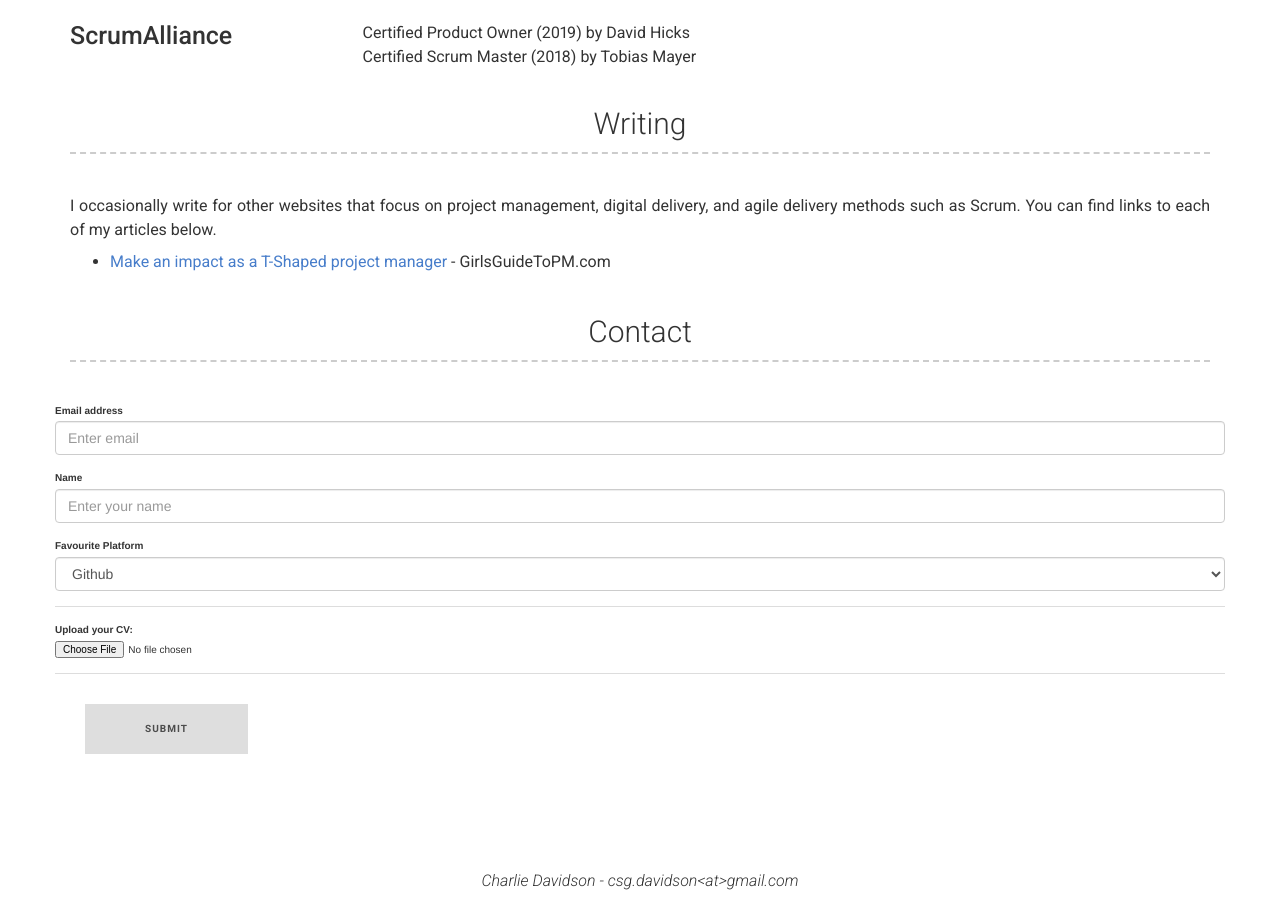
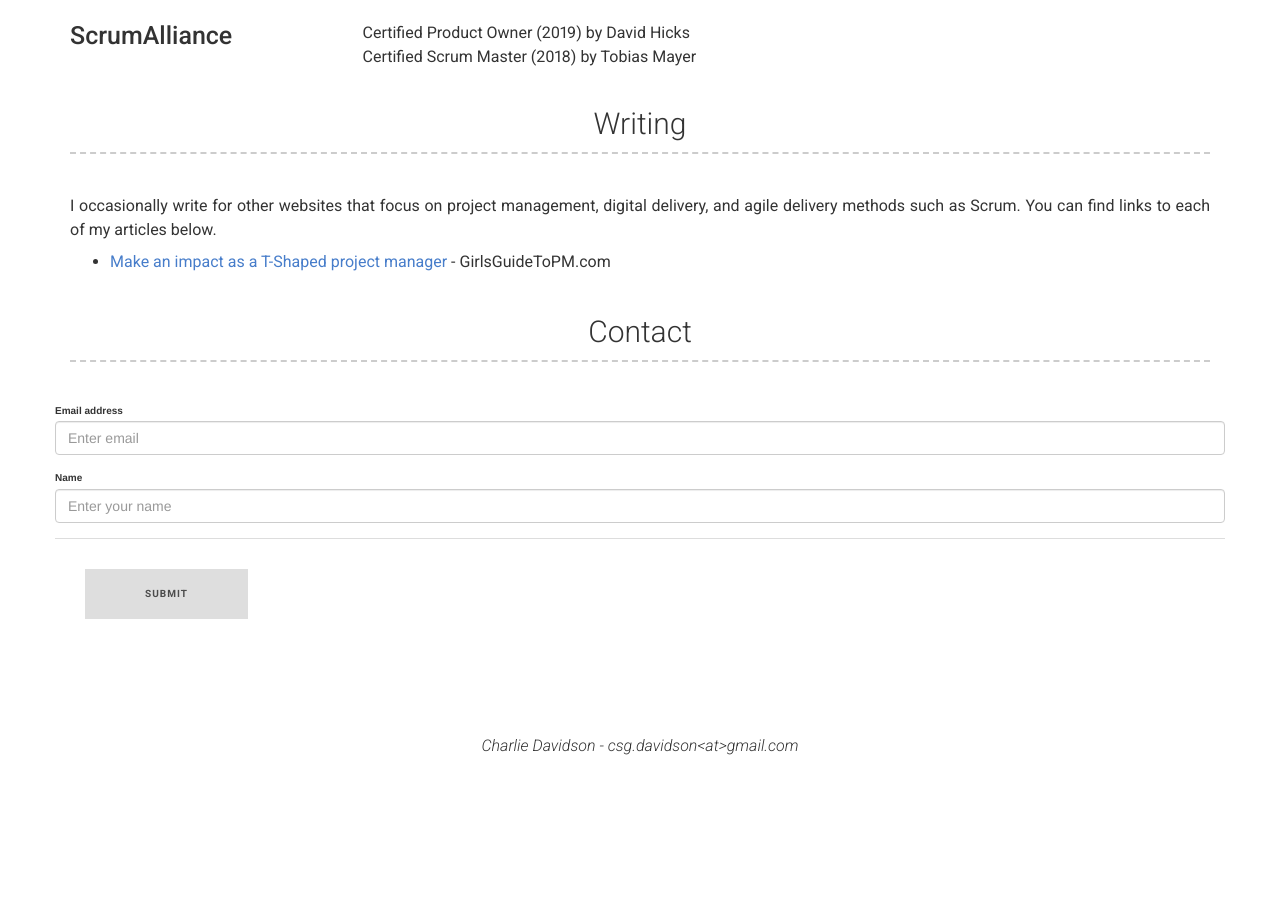
Before and after one commit to csgdavidson/Charlie-Davidson2, a Jekyll site: the page built from index.md, in a window 1280 px wide and 900 px high, scrolled down 1317 px. Built offline with Jekyll 4.4.1, drawn with Linux system fonts in a browser that asks for light colours; nearby versions of some CDN libraries; after the commit the page ends 2083 px from its top, so only the background shows below that.

Commit message:
Update contact.html

```diff
--- a/_includes/contact.html
+++ b/_includes/contact.html
@@ -14,19 +14,6 @@
             <label for="exampleInputName">Name</label>
             <input type="text" name="name" class="form-control" id="exampleInputName" placeholder="Enter your name" required="required">
           </div>
-          <div class="form-group">
-            <label for="exampleFormControlSelect1">Favourite Platform</label>
-            <select class="form-control" id="exampleFormControlSelect1" name="platform" required="required">
-              <option>Github</option>
-              <option>Gitlab</option>
-              <option>Bitbucket</option>
-            </select>
-          </div>
-          <hr>
-          <div class="form-group mt-3">
-            <label class="mr-2">Upload your CV:</label>
-            <input type="file" name="file">
-          </div>
           <hr>
           <button type="submit" class="btn btn-primary">Submit</button>
         </form>
```
